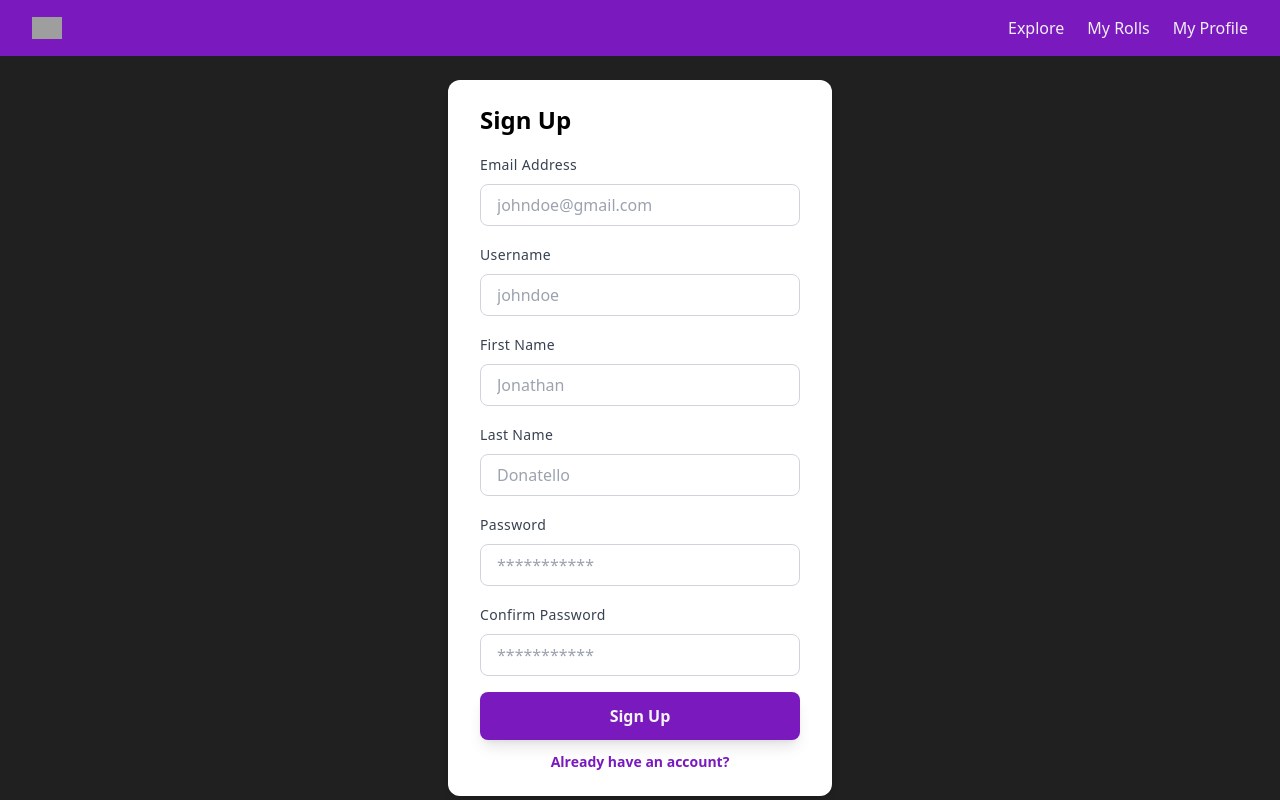
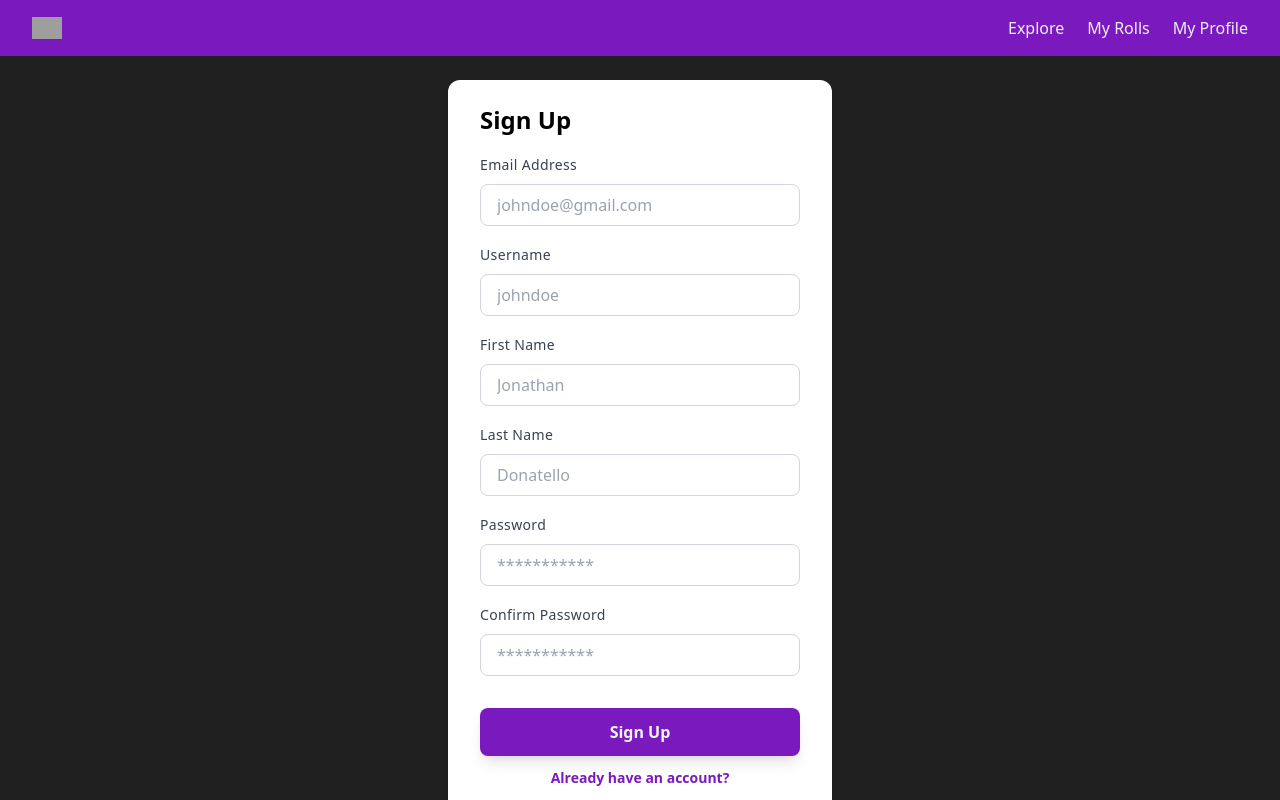
Before and after one commit to ivankbautista/travel-app-FE, a Next.js app: page /users/sign_up in a window 1280 px wide. Built offline with nearby package versions, Linux system fonts and the light colour scheme; grey boxes are pictures that could not be loaded.

Commit message:
require fields for sign up and sign in

```diff
--- a/src/pages/users/sign_in.js
+++ b/src/pages/users/sign_in.js
@@ -31,6 +31,7 @@ export const sign_in = () => {
                             border-gray-300 rounded-lg
                             focus:outline-none focus:border-atlas-400
                             "
+                            required
                         ></input>
                     </div>
                     <div className="space-y-2 mb-4">
@@ -46,6 +47,7 @@ export const sign_in = () => {
                             border-gray-300 rounded-lg
                             focus:outline-none focus:border-atlas-400
                             "
+                            required
                         ></input>
                     </div>
                     <button
--- a/src/pages/users/sign_up.js
+++ b/src/pages/users/sign_up.js
@@ -33,6 +33,7 @@ export const sign_up = () => {
               border-gray-300 rounded-lg
               focus:outline-none focus:border-atlas-400
               "
+              required
             ></input>
           </div>
           <div className="space-y-2 mb-4">
@@ -48,11 +49,8 @@ export const sign_up = () => {
               border-gray-300 rounded-lg
               focus:outline-none focus:border-atlas-400
               "
+              required
             ></input>
-            {/* <FormField
-              type="text"
-              placeholder="johndoe"
-            /> */}
           </div>
           <div className="space-y-2 mb-4">
             <FormFieldLabel>
@@ -67,6 +65,7 @@ export const sign_up = () => {
               border-gray-300 rounded-lg
               focus:outline-none focus:border-atlas-400
               "
+              required
             ></input>
           </div>
           <div className="space-y-2 mb-4">
@@ -82,6 +81,7 @@ export const sign_up = () => {
               border-gray-300 rounded-lg
               focus:outline-none focus:border-atlas-400
               "
+              required
             ></input>
           </div>
           <div className="space-y-2 mb-4">
@@ -97,6 +97,7 @@ export const sign_up = () => {
               border-gray-300 rounded-lg
               focus:outline-none focus:border-atlas-400
               "
+              required
             ></input>
           </div>
           <div className="space-y-2 mb-4">
@@ -112,13 +113,14 @@ export const sign_up = () => {
               border-gray-300 rounded-lg
               focus:outline-none focus:border-atlas-400
               "
+              required
             ></input>
           </div>
           <button
             type="submit"
             class="
             flex justify-center
-            mt-4 p-3 w-full
+            mt-8 p-3 w-full
             bg-atlas-400 hover:bg-atlas-500
             text-gray-100 font-semibold
             rounded-lg shadow-lg
```
